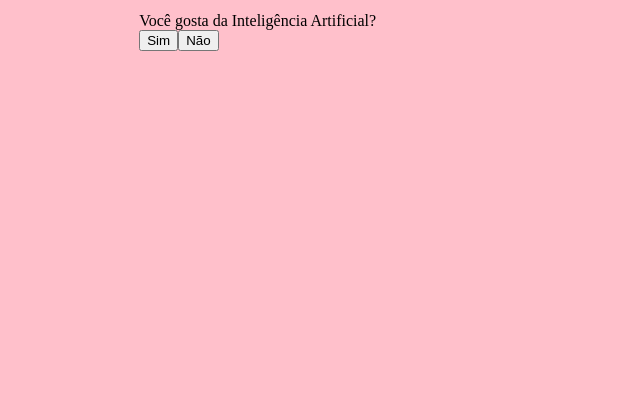
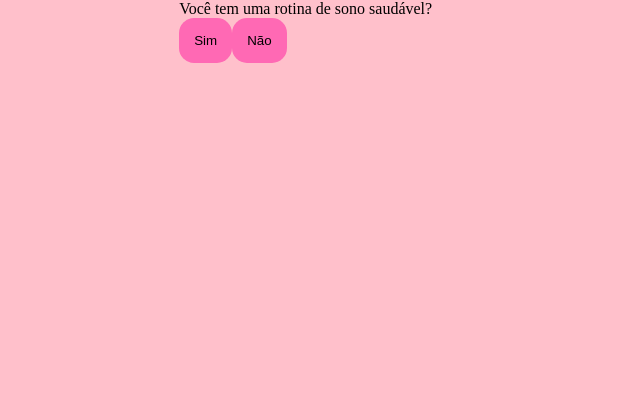
Before and after one commit to MariaRuamah/IA3E, a plain HTML site: page index.html in a window 1280 px wide. Shown: the part 408-816 px from the top of the page, without its empty margins (319-959 px from the left). Drawn offline with Linux system fonts and the light colour scheme.

Commit message:
Add files via upload

```diff
--- a/index.html
+++ b/index.html
@@ -5,12 +5,12 @@
     <meta charset="UTF-8">
     <meta name="viewport" content="width=device-width, initial-scale=1.0">
     <link rel="stylesheet" href="style.css">
-    <title>Você decide o futuro da IA</title>
+    <title>Como está sua saúde</title>
 </head>
 
 <body>
     <div class="caixa-pincipal">
-        <h1>Você decide o futuro da IA</h1>
+        <h1>Como está sua saúde</h1>
         <div class="caixa-pergunta"></div>
         <div class="caixa-alternativa"></div>
         <div class="caixa-resultado">
--- a/script.js
+++ b/script.js
@@ -5,14 +5,14 @@ const caixaresultado = document.querySelector('.caixa-resultado');
 
 const perguntas = [//abre a lista da objetos (itens)
     {//abre o item
-        enunciado: "Você gosta da Inteligência Artificial?",
+        enunciado: "Você tem uma rotina de sono saudável?",
         alternativas: [{
             texto: "Sim",
-            Afirmação: "Ela pode ajudar em muitas coisas"
+            Afirmação: "Sim, durmo cedo para conseguir completar as horas necessárias"
         },
         {
             texto: "Não",
-            Afirmação: "Ela pode ser perigosa e causar muitos danos futuramente"
+            Afirmação: "Não, fico acordado de madrugada usando o celular"
         }
         ]
     },
@@ -29,14 +29,14 @@ const perguntas = [//abre a lista da objetos (itens)
         ]
     },
     {
-        enunciado: "Você gosta de ler livros?",
+        enunciado: "Você toma água na quantidade certa?",
         alternativas: [{
             texto: "Sim",
-            Afirmação: "Amo ler livros e as histórias deles me divertem"
+            Afirmação: "Sim, tomo todos os dias mais de 2L"
         },
         {
             texto: "Não",
-            Afirmação: "É muito chato e entediante"
+            Afirmação: "Não, esqueço de tomar no dia a dia"
         }
         ]
     },
@@ -79,11 +79,13 @@ function mostraAlternativas() {
 }
 function respostasSelecionadas(opcaoSelecionada){
     const afirmacoes = opcaoSelecionada.Afirmação;
-    respostas = afirmacoes;
+    respostas += afirmacoes +" ";
     posicao++
     mostrapergunta();
 }
 function mostraResultado(){
-    caixapergunta.textContent = "Ao longo dos anos...";
+    caixapergunta.textContent = "Confira suas respostas: ";
+    textoResultado.textContent = respostas;
+    caixaalternativa.textContent = "";
 }
 mostrapergunta();
--- a/style.css
+++ b/style.css
@@ -4,7 +4,6 @@
     --cor-secundaria:#FF69B4;
     --cor-destaque:#DA70D6;
     --cor-texto:#000000;
-
 }
 body{
     background-color: var(--cor-fundo);
@@ -14,3 +13,15 @@ body{
     justify-content: center;
     min-height: 100vh;
 }
+button{
+    background-color: var(--cor-secundaria);
+    color: var(--cor-texto);
+    border: none;
+    border-radius: 15px;
+    padding: 15px;
+    transition: background-color 0.3s;
+}
+button:hover{
+    background-color: var(--cor-destaque);
+    color: white;
+}
```
